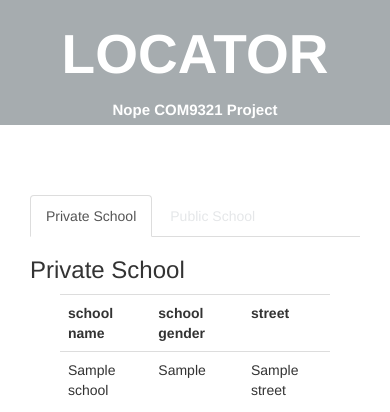
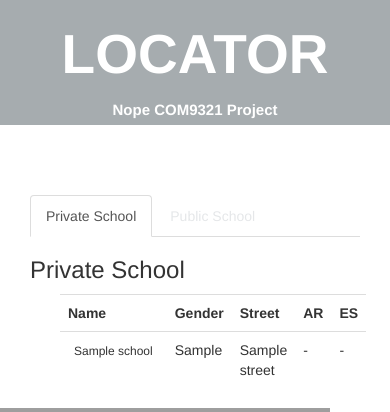
Before and after one commit to yuyoux/NSW-School-Locator, a Flask app: template templates/all.html in a window 390 px wide; the page is wider, and only the part inside the window is pictured. Shown: the part 302-714 px from the top of that part. Run offline with Flask 2, Linux system fonts and the light colour scheme; the template is opened without the code that fills it: most values are stand-ins (such as "Sample title", 1, 10 or a date in 2020); parts of the project's set-up code (start-up, migrations or seed data) failed here and were passed over; some libraries are stand-ins or nearby versions; grey boxes are pictures that could not be loaded.

Commit message:
Update all.html

```diff
--- a/templates/all.html
+++ b/templates/all.html
@@ -11,7 +11,7 @@
 		var location_list= {{locations|tojson}}
 		var data = google.visualization.arrayToDataTable( location_list);
 		var options = {
-		zoomLevel: 9,
+		zoomLevel: 10,
 		showTooltip: true,
 		showInfoWindow: true
 		};
@@ -20,23 +20,84 @@
 	}
 </script>
 
+
 	<div class="container">
 		<div class="col-md-7">
-			<table class="table table-hover">
+			<table class="table table-hover ">
 				<tr>
-					<th>school name</th>
-					<th>school gender</th>
-					<th>street</th>
+					<th>Name</th>
+					<th>Gender</th>
+					<th>Street</th>
 					<th>AR</th>
 					<th>ES</th>
 				</tr>
 				{% if schools %}
 					{% for school in schools %}
 					<tr>
-						<td>{{ school }}
+						<td >
+						<button class="btn btn-xs " style="background:none" data-toggle="modal" data-target="#{{schools[school]['count']|replace('a','b')}}" >
+							{{ school }}
+						</button>
 						{% if schools[school]['disable_support'] %}
 							<span class="glyphicon glyphicon-heart" ></span>
 						{% endif %}
+						<div class="modal fade" id="{{schools[school]['count']|replace('a','b')}}" tabindex="-1" role="dialog" aria-labelledby="Label" aria-hidden="true">
+							<div class="modal-dialog">
+								<div class="modal-content">
+									<div class="modal-header">
+										<button type="button" class="close" data-dismiss="modal" aria-hidden="true">
+											&times;
+										</button>
+										<h4 class="modal-title" id="Label">
+											{{school}}
+										</h4>
+									</div>
+									<div class="modal-body">
+										<table class="table table-hover">
+										<tbody>
+										<tr>
+										  <td><strong>Schooling</strong></td>
+										  <td>{{schools[school]['schooling']}}</td>
+										</tr>
+										<tr>
+										  <td><strong>Address</strong></td>
+										  <td>{{schools[school]['street']}},{{schools[school]['suburb']}},NSW</td>
+										</tr>
+										{% if schools[school]['phone'] %}
+										<tr>
+										  <td><strong>Phone</strong></td>
+										  <td>{{schools[school]['phone']}}</td>
+										</tr>
+										{% endif %}
+										{% if schools[school]['school email'] %}
+										<tr>
+										  <td><strong>Email</strong></td>
+										  <td>{{schools[school]['school email']}}</td>
+										</tr>
+										{% endif %}
+										{% if schools[school]['fax'] %}
+										<tr>
+										  <td><strong>Fax</strong></td>
+										  <td>{{schools[school]['fax']}}</td>
+										</tr>
+										{% endif %}
+										{% if schools[school]['student number'] %}
+										<tr>
+										  <td><strong>Student Number</strong></td>
+										  <td>{{schools[school]['student number']}}</td>
+										</tr>
+										{% endif %}
+									  </tbody>
+									</table>
+									</div>
+								</div>
+								<div class="modal-footer">
+									<button type="button" class="btn btn-default" data-dismiss="modal">Close
+									</button>
+								</div>
+							</div>
+						</div>
+
 						</td>
 						<td>{{ schools[school]['school gender'] }}</td>
 						<td>{{ schools[school]['street'] }}</td>
@@ -45,14 +106,14 @@
 						<button class="btn btn-sm " data-toggle="modal" data-target="#{{schools[school]['count']}}" >
 							<span class="glyphicon glyphicon-stats" ></span>
 						</button>
-						<div class="modal fade" id="{{schools[school]['count']}}" tabindex="-1" role="dialog" aria-labelledby="myModalLabel" aria-hidden="true">
+						<div class="modal fade" id="{{schools[school]['count']}}" tabindex="-1" role="dialog" aria-labelledby="Label1" aria-hidden="true">
 							<div class="modal-dialog">
 								<div class="modal-content">
 									<div class="modal-header">
 										<button type="button" class="close" data-dismiss="modal" aria-hidden="true">
 											&times;
 										</button>
-										<h4 class="modal-title" id="myModalLabel">
+										<h4 class="modal-title" id="Label1">
 											{{school}}
 										</h4>
 									</div>
@@ -91,17 +152,17 @@
 						</td>
 						<td>
 						{% if schools[school]['entry score'] %}
-						<button class="btn btn-sm " data-toggle="modal" data-target="#{{schools[school]['count2']}}" >
+						<button class="btn btn-sm " data-toggle="modal" data-target="#{{schools[school]['count']|replace('a','c')}}" >
 							<span class="glyphicon glyphicon-stats" ></span>
 						</button>
-						<div class="modal fade" id="{{schools[school]['count2']}}" tabindex="-1" role="dialog" aria-labelledby="myModalLabel" aria-hidden="true">
+						<div class="modal fade" id="{{schools[school]['count']|replace('a','c')}}" tabindex="-1" role="dialog" aria-labelledby="Label3" aria-hidden="true">
 							<div class="modal-dialog">
 								<div class="modal-content">
 									<div class="modal-header">
 										<button type="button" class="close" data-dismiss="modal" aria-hidden="true">
 											&times;
 										</button>
-										<h4 class="modal-title" id="myModalLabel">
+										<h4 class="modal-title" id="Label3">
 											{{school}}
 										</h4>
 									</div>
@@ -144,8 +205,9 @@
 			</table>
 		</div>
 
-		<div class="col-md-4" id="map_markers_div_gov" style="width: 400px; height: 400px"></div>
+		<div class="col-md-5 pull-right" id="map_markers_div_gov" style="width: 400px; height: 400px"></div>
 	</div>
+
 {% endblock public%}
 
 {% block private %}
@@ -155,8 +217,8 @@
 	'packages':['map'],
 	'mapsApiKey': 'AIzaSyDAkguZ-aHXwBGG4E79WDbSHsocwLIyeOU'
 	});
-	google.charts.setOnLoadCallback(drawChart_private);
-	function drawChart_private() {
+	google.charts.setOnLoadCallback(drawmap2);
+	function drawmap2() {
 		var location_list= {{locations2|tojson}}
 		var data = google.visualization.arrayToDataTable( location_list);
 		var options = {
@@ -170,34 +232,79 @@
 </script>
 
 	<div class="container">
-		<div class="col-md-5">
+		<div class="col-md-7">
 			<table class="table table-hover">
 				<tr>
-					<th>school name</th>
-					<th>school gender</th>
-					<th>street</th>
+					<th>Name</th>
+					<th>Gender</th>
+					<th>Street</th>
+					<th>AR</th>
+					<th>ES</th>
 				</tr>
 				{% if schools2 %}
 					{% for school in schools2 %}
 					<tr>
-						<td>{{ school }}
-						{% if schools2[school]['attendence rate'] or schools2[school]['entry score'] %}
-						<button type="button" class="btn btn-xs" onclick="setaction()">
-							<span class="glyphicon glyphicon-stats" ></span>
+						<td>
+						<button class="btn btn-xs " style="background:none" data-toggle="modal" data-target="#{{schools2[school]['count']}}" >
+							{{ school }}
 						</button>
-						{% endif %}
+						<div class="modal fade" id="{{schools2[school]['count']}}" tabindex="-1" role="dialog" aria-labelledby="Label2" aria-hidden="true">
+							<div class="modal-dialog">
+								<div class="modal-content">
+									<div class="modal-header">
+										<button type="button" class="close" data-dismiss="modal" aria-hidden="true">
+											&times;
+										</button>
+										<h4 class="modal-title" id="Label2">
+											{{school}}
+										</h4>
+									</div>
+									<div class="modal-body">
+										<table class="table table-hover">
+										<tbody>
+										<tr>
+										  <td><strong>Schooling</strong></td>
+										  <td>{{schools2[school]['schooling']}}</td>
+										</tr>
+										<tr>
+										  <td><strong>Address</strong></td>
+										  <td>{{schools2[school]['street']}},{{schools2[school]['suburb']}},NSW</td>
+										</tr>
+										{% if schools2[school]['sector'] %}
+										<tr>
+										  <td><strong>Sector</strong></td>
+										  <td>{{schools2[school]['sector']}}</td>
+										</tr>
+										{% endif %}
+										{% if schools2[school]['school website'] %}
+										<tr>
+										  <td><strong>Website</strong></td>
+										  <td>{{schools2[school]['school website']}}</td>
+										</tr>
+										{% endif %}
+
+									  </tbody>
+									</table>
+									</div>
+								</div>
+								<div class="modal-footer">
+									<button type="button" class="btn btn-default" data-dismiss="modal">Close
+									</button>
+								</div>
+							</div>
+						</div>
 						</td>
 						<td>{{ schools2[school]['school gender'] }}</td>
 						<td>{{ schools2[school]['street'] }}</td>
+						<td> - </td>
+						<td> - </td>
 					</tr>
 					{% endfor %}
 				{% endif %}
 			</table>
 		</div>
-		<div class="col-md-3" >
-		{% block chart %}{% endblock %}
-		</div>
-		<div class="col-md-4" id="map_markers_div" style="width: 400px; height: 400px"></div>
+
+		<div class="col-md-5 pull-right" id="map_markers_div" style="width: 400px; height: 400px"></div>
 	</div>
 
 {% endblock private%}
```
